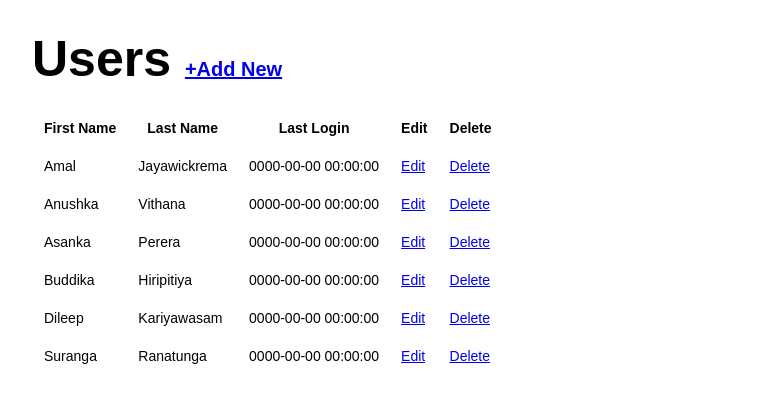
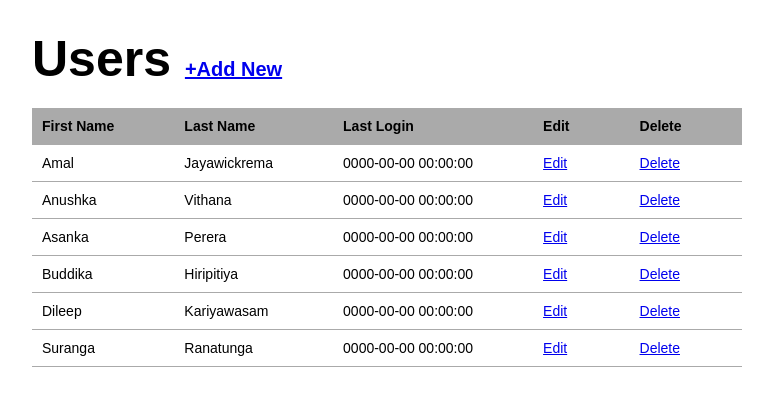
Before and after one commit to isurudilshan101/user_management, a PHP site: page /users.php in a window 1280 px wide. Shown: the part 52-458 px from the top of the page, without its empty margins (108-881 px from the left). Run offline with PHP 8.4, Linux system fonts and the light colour scheme; a user stored in the database is signed in; data comes from the database, SQL or seed files in the repository.

Commit message:
comment 18

```diff
--- a/ums/css/main.css
+++ b/ums/css/main.css
@@ -72,12 +72,16 @@ main h1 span{
 
 table.masterlist{
 	width: 100w;
+	border-collapse: collapse;
 }
 
-table.materlist th{
+table.masterlist th{
 	background:#aaa;
+	text-align: left;
+
 }
 
 table.masterlist th, table.masterlist td{
-	padding: 10px;
+	padding: 10px 60px 10px 10px;
+	border-bottom: 1px solid #aaa;
 }
```
